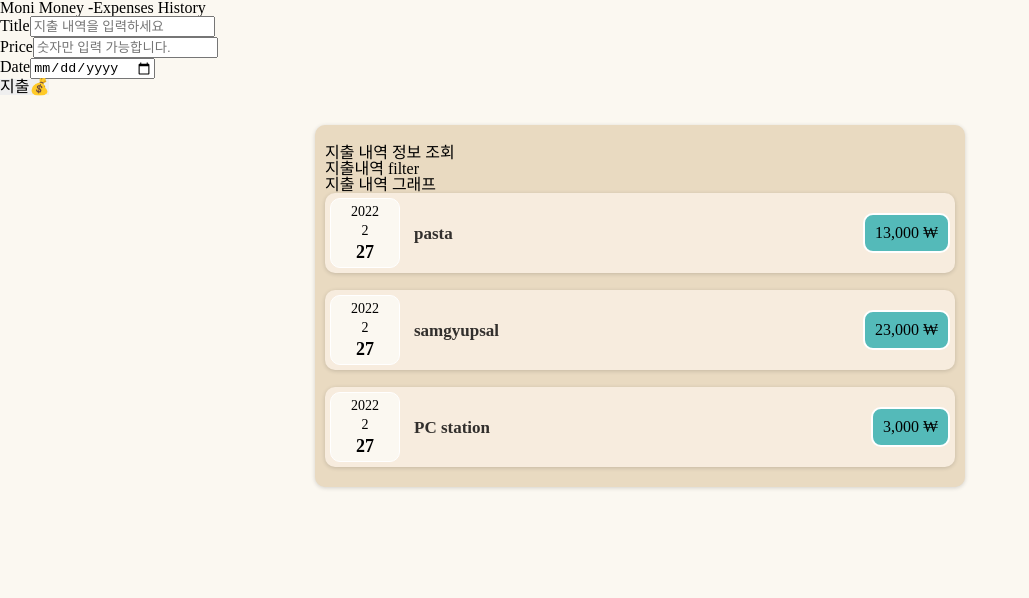
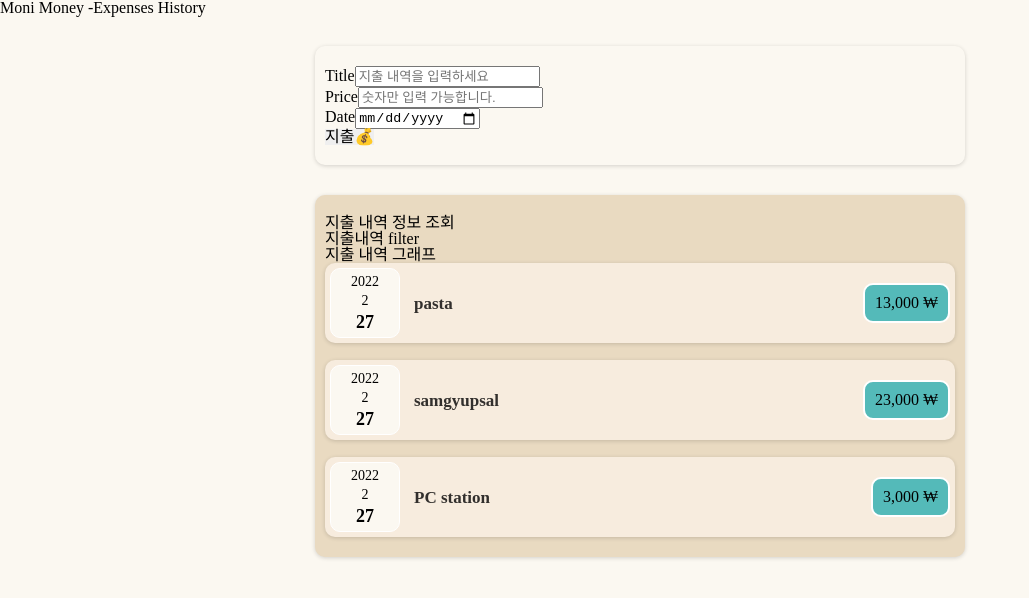
Before and after one commit to yws1502/Moni_Money, a React (Create React App) app: page / in a window 1280 px wide. Shown: the top 598 px of the page, without its empty margins (0-1029 px from the left). Built offline with nearby package versions, Linux system fonts and the light colour scheme.

Commit message:
♻️ 카드 컴포넌트 생성(expneses, expenseForm 적용)

```diff
--- a/src/components/Expenses/Expenses.css
+++ b/src/components/Expenses/Expenses.css
@@ -1,9 +1,3 @@
 .expenses {
   background-color: #E9DAC1;
-  box-shadow: rgba(0, 0, 0, 0.16) 0px 1px 4px;
-  border-radius: 10px;
-  padding: 20px 10px;
-  margin: 30px auto;
-  width: 650px;
-  max-width: 95%;
 }
--- a/src/components/Expenses/Expenses.jsx
+++ b/src/components/Expenses/Expenses.jsx
@@ -1,5 +1,6 @@
 import "./Expenses.css";
 import ExpenseList from "./ExpenseList";
+import Card from "../UI/Card";
 
 function Expenses(props) {
   const testData = [
@@ -24,13 +25,13 @@ function Expenses(props) {
   ];
 
   return (
-    <section className="expenses">
+    <Card className="expenses">
       <h2 className="a11y-hidden">지출 내역 정보 조회</h2>
       지출 내역 정보 조회
       <div>지출내역 filter</div>
       <div>지출 내역 그래프</div>
       <ExpenseList expenses={testData} />
-    </section>
+    </Card>
   );
 }
 
--- a/src/components/NewExpense/ExpenseForm.jsx
+++ b/src/components/NewExpense/ExpenseForm.jsx
@@ -1,6 +1,8 @@
+import Card from "../UI/Card";
+
 function ExpenseForm(props) {
   return (
-    <section>
+    <Card>
       <h2 className="a11y-hidden">지출 생성 영역</h2>
       <form>
         <fieldset>
@@ -24,7 +26,7 @@ function ExpenseForm(props) {
       <div>
         <button type="submit">지출💰</button>
       </div>
-    </section>
+    </Card>
   );
 }
 
--- /dev/null
+++ b/src/components/UI/Card.css
@@ -0,0 +1,8 @@
+.card {
+  box-shadow: rgba(0, 0, 0, 0.16) 0px 1px 4px;
+  border-radius: 10px;
+  padding: 20px 10px;
+  margin: 30px auto;
+  width: 650px;
+  max-width: 95%;
+}
--- /dev/null
+++ b/src/components/UI/Card.jsx
@@ -0,0 +1,8 @@
+import "./Card.css";
+
+function Card(props) {
+  const classes = `card ${props.className}`;
+  return <section className={classes}>{props.children}</section>;
+}
+
+export default Card;
```
